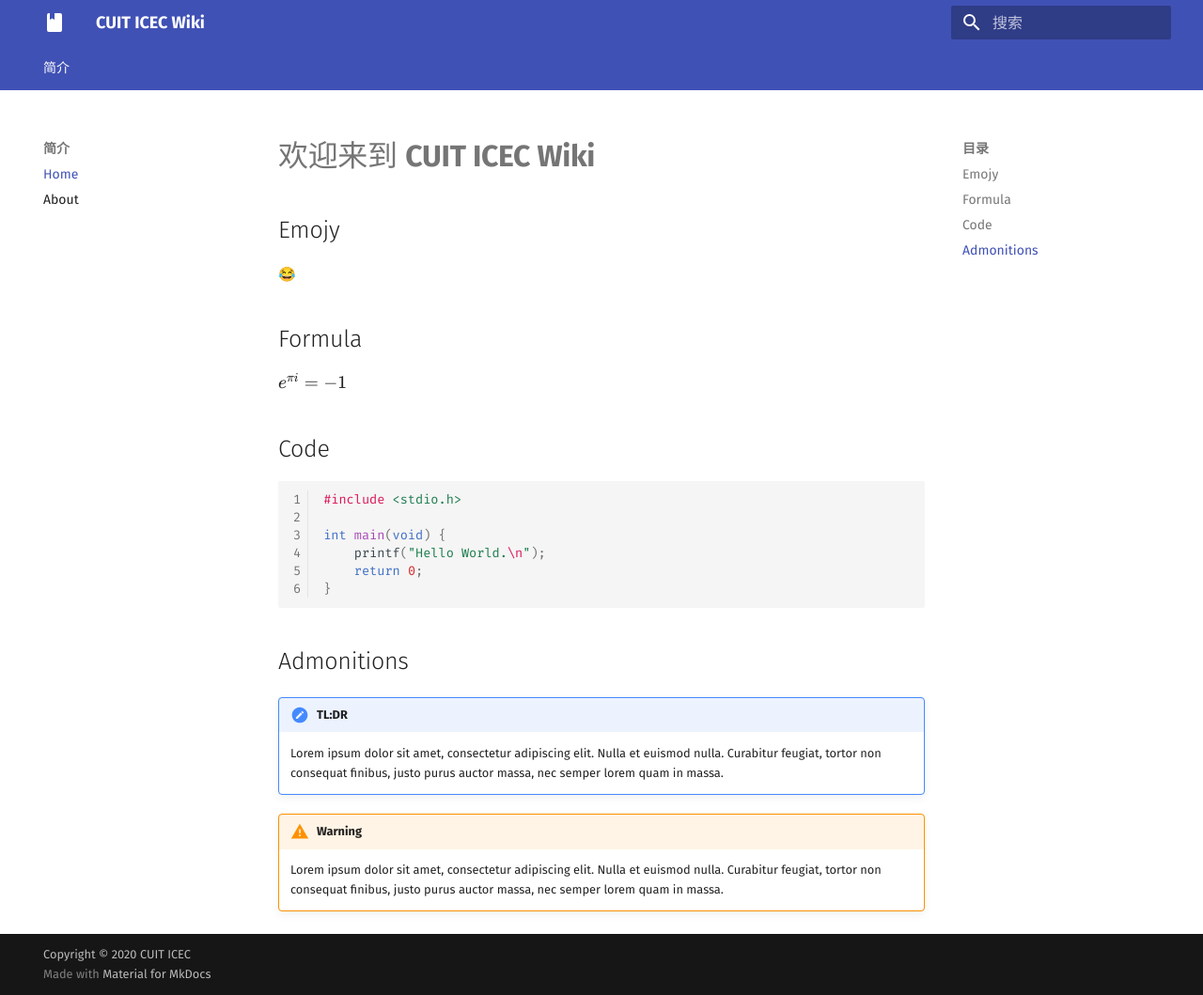
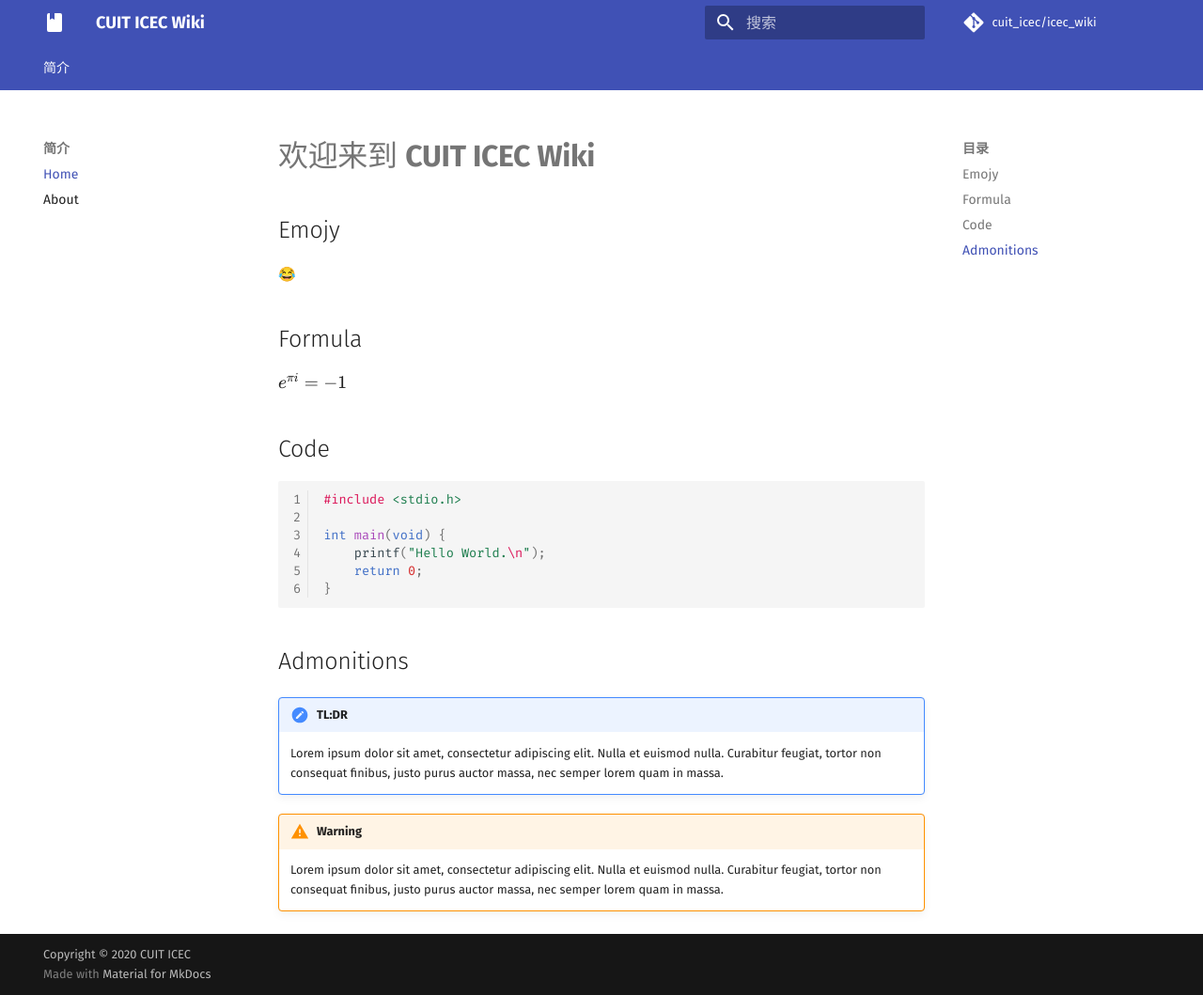
Before and after one commit to cuit-icec/cuit-icec.github.io, an MkDocs documentation site: the page built from docs/index.md, in a window 1280 px wide and 1059 px high. Shown: the whole window at 94% size. Built offline with MkDocs 1.6.1 and Material for MkDocs 9.7.7, drawn with Linux system fonts in a browser that asks for light colours; nearby versions of some CDN libraries; emoji names are drawn with the system emoji font.

Commit message:
:wrench: Update mkdocs.yml

```diff
--- a/mkdocs.yml
+++ b/mkdocs.yml
@@ -1,4 +1,9 @@
 site_name: CUIT ICEC Wiki
+
+# Repository
+repo_name: 'cuit_icec/icec_wiki'
+repo_url: 'https://gitee.com/cuit_icec/icec_wiki'
+
 nav:
   - 简介:
     - Home: index.md
```
Also changed, not shown: site/404.html, site/about/index.html, site/index.html, 1 other file.
